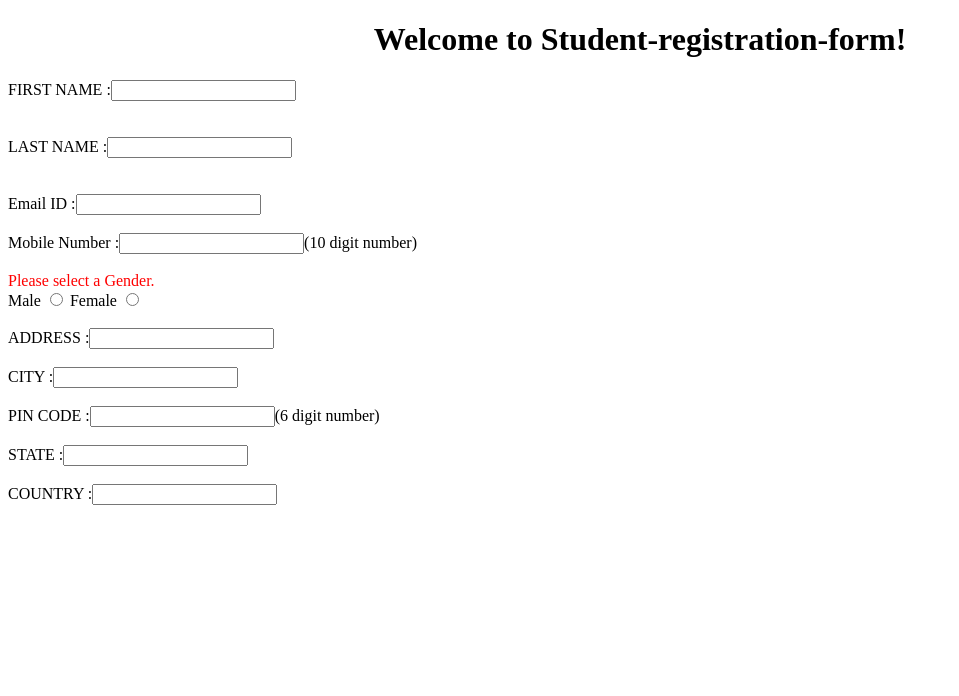
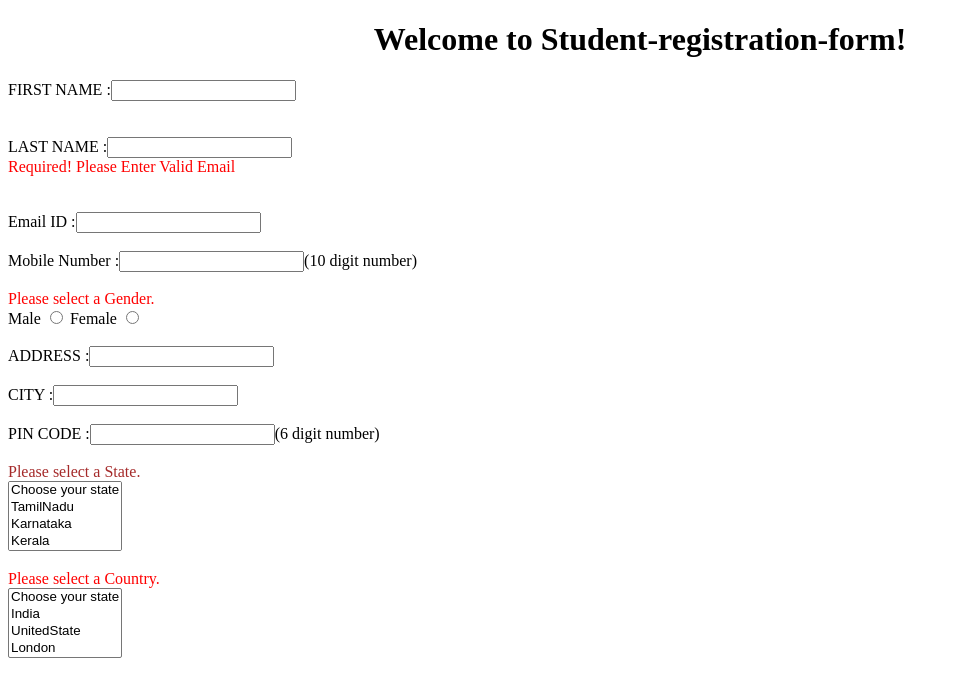
Before and after one commit to NAVEENKUMARANDI/registration-form-aug9, an Angular app: page / in a window 1280 px wide. Shown: the top 696 px of the page, without its empty margins (0-959 px from the left). Built offline with nearby package versions, Linux system fonts and the light colour scheme.

Commit message:
Added Dropdown state and country field

```diff
--- a/src/app/student-registration-form-validation/student-registration-form-validation.component.html
+++ b/src/app/student-registration-form-validation/student-registration-form-validation.component.html
@@ -41,11 +41,17 @@
                 5
                 chars.</span>
         </div>
+
         <div *ngIf="lastName.errors?.maxlength">
             <span style="color:Red" ng-show="studentProfile.lastName.$error.lastName"> Length of LastName is more than
                 10
                 chars.</span>
         </div>
+
+        <span style="color:Red" ng-show="studentProfile.email.$error.required"> Required! </span>
+
+        <span style="color:Red" ng-show="email.errors?.email">Please Enter Valid
+            Email</span>
 
     </div>
 
@@ -87,19 +93,41 @@
 
     <br><br>
     <label for="pinCode"> PIN CODE :</label>
-    <input type="text" id="pinCode" formControlName="pinCode" minlength="6"/>(6 digit number)
+    <input type="text" id="pinCode" formControlName="pinCode" minlength="6" />(6 digit number)
 
     <!------------------ STATE ----------------------------->
 
+<!--    <br><br>
+    <label for="state"> STATE :</label>
+    <input type="text" id="state" formControlName="state" /> -->
+
     <br><br>
-    <label for="state"> STATE :</label>
-    <input type="text" id="state" formControlName="state" />
+    <div *ngIf="state.errors?.required">
+        <span style="color:brown" ng-show="studentProfile.required.$error.required"> Please select a State. </span>
+    </div>
+
+    <select multiple formControlName="state">
+        <option value="">Choose your state</option>
+        <option *ngFor="let state of States" [ngValue]="state" (change)="changeStates($event)">{{state}}
+        </option>
+    </select>
 
     <!------------------ COUNTRY ----------------------------->
 
+<!--    <br><br>
+    <label for="country"> COUNTRY :</label>
+    <input type="text" id="country" formControlName="country" /> -->
+
     <br><br>
-    <label for="country"> COUNTRY :</label>
-    <input type="text" id="country" formControlName="country" />
+    <div *ngIf="country.errors?.required">
+        <span style="color:Red" ng-show="studentProfile.required.$error.required"> Please select a Country. </span>
+    </div>
+
+    <select multiple formControlName="country">
+        <option value="">Choose your state</option>
+        <option *ngFor="let country of Country" [ngValue]="country" (change)="changeCountry($event)">{{country}}
+        </option>
+    </select>
 
     <!--    <br><br>
     <label for="hobbies"> BOBBIES :</label>
--- a/src/app/student-registration-form-validation/student-registration-form-validation.component.ts
+++ b/src/app/student-registration-form-validation/student-registration-form-validation.component.ts
@@ -8,6 +8,9 @@ import { FormControl, FormGroup, FormBuilder, Validators } from '@angular/forms'
   styleUrls: ['./student-registration-form-validation.component.css']
 })
 export class StudentRegistrationFormValidationComponent implements OnInit {
+
+  States : any = ['TamilNadu', 'Karnataka', 'Kerala', 'Andhra Pradesh']
+  Country : any = ['India', 'UnitedState', "London"]
 
   studentProfile = this.fb.group({
     firstName: ['', [Validators.required, Validators.minLength(5), Validators.maxLength(10)]],
```
